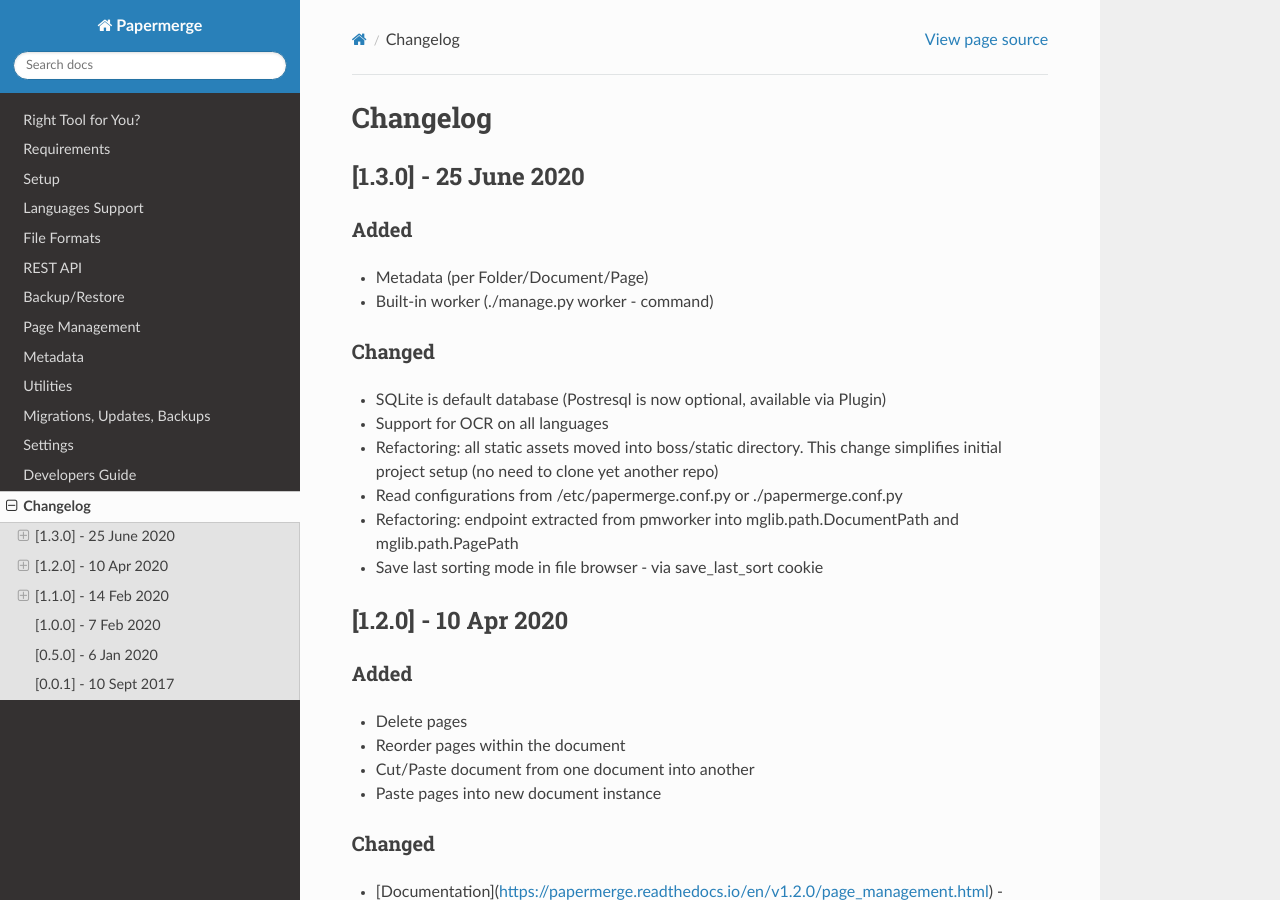
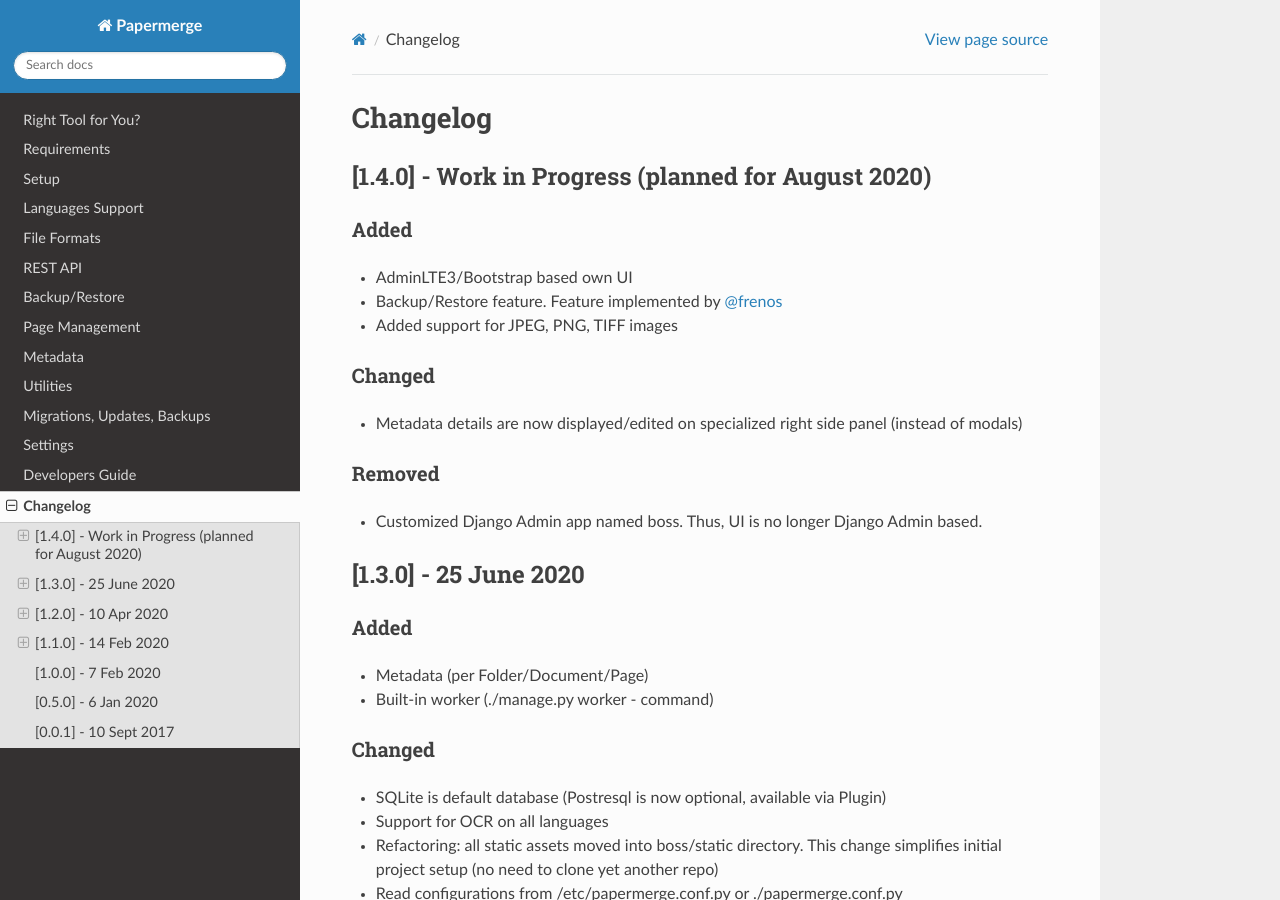
Before and after one commit to ciur/papermerge, a Sphinx documentation site: the page built from docs/source/changelog.rst, in a window 1280 px wide and 900 px high. Built offline with Sphinx 7.4.7 and the Read the Docs theme 2.0.0, drawn with Linux system fonts in a browser that asks for light colours.

Commit message:
documentation updated

```diff
--- a/docs/source/changelog.rst
+++ b/docs/source/changelog.rst
@@ -1,5 +1,28 @@
 Changelog
 ==========
+
+[1.4.0] - Work in Progress (planned for August 2020)
+################################################
+
+Added
+~~~~~~~
+
+- AdminLTE3/Bootstrap based own UI
+- Backup/Restore feature. Feature implemented by `@frenos <https://github.com/frenos>`_
+- Added support for JPEG, PNG, TIFF images
+
+Changed
+~~~~~~~~~
+
+- Metadata details are now displayed/edited on specialized right side panel (instead of modals)
+
+Removed
+~~~~~~~~
+
+- Customized Django Admin app named boss. Thus, UI is no longer Django Admin based.
+
+
+
 
 [1.3.0] - 25 June 2020
 ############################
--- a/docs/source/file_formats.rst
+++ b/docs/source/file_formats.rst
@@ -1,3 +1,9 @@
+..  note::
+
+	There is a critical bug in versions prior to 1.4.0, which made it impossible
+	to work with jpg and png files.
+
+
 File Formats
 ==============
 
```
Also changed, not shown: changelog.md (line endings or trailing spaces), 1 other file.
